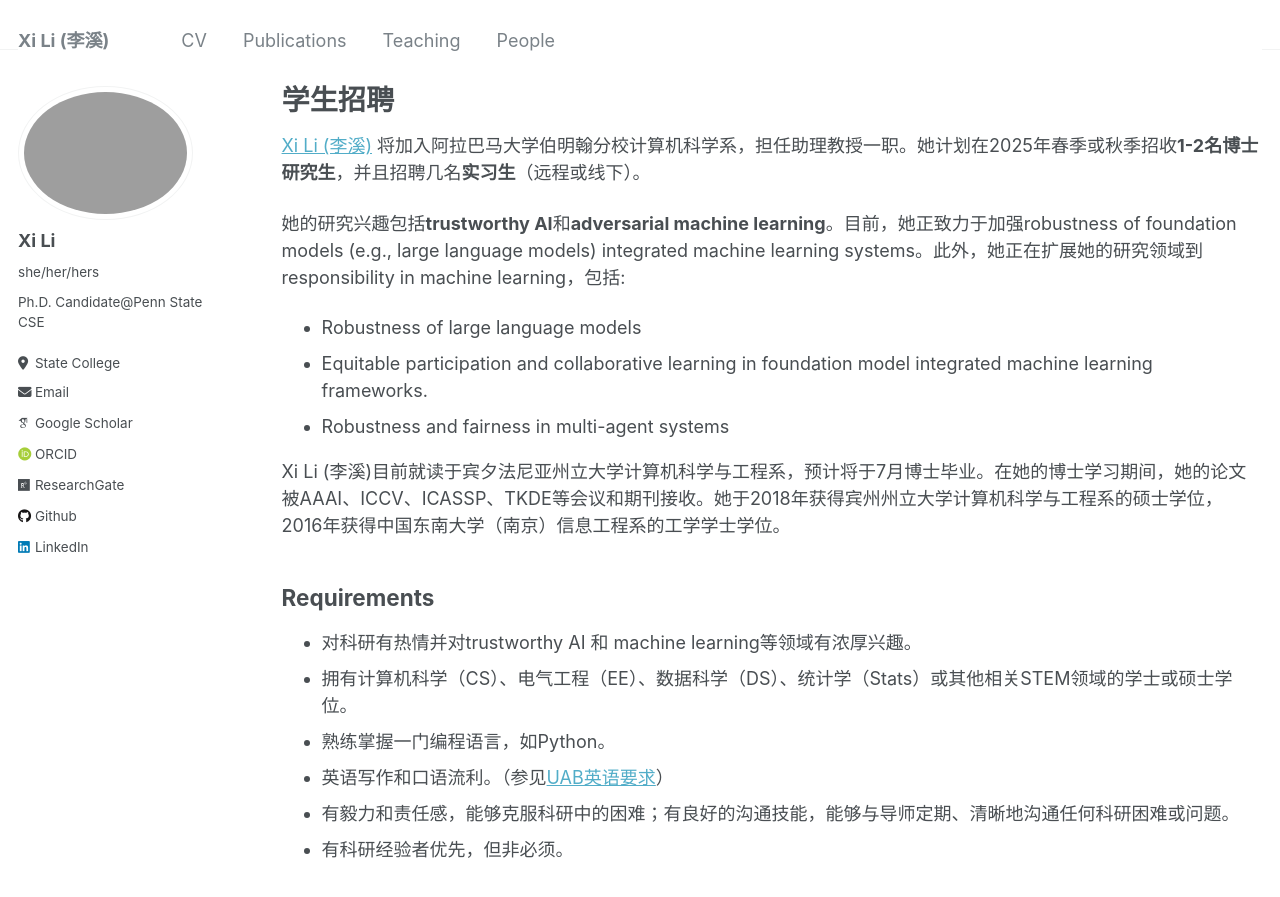
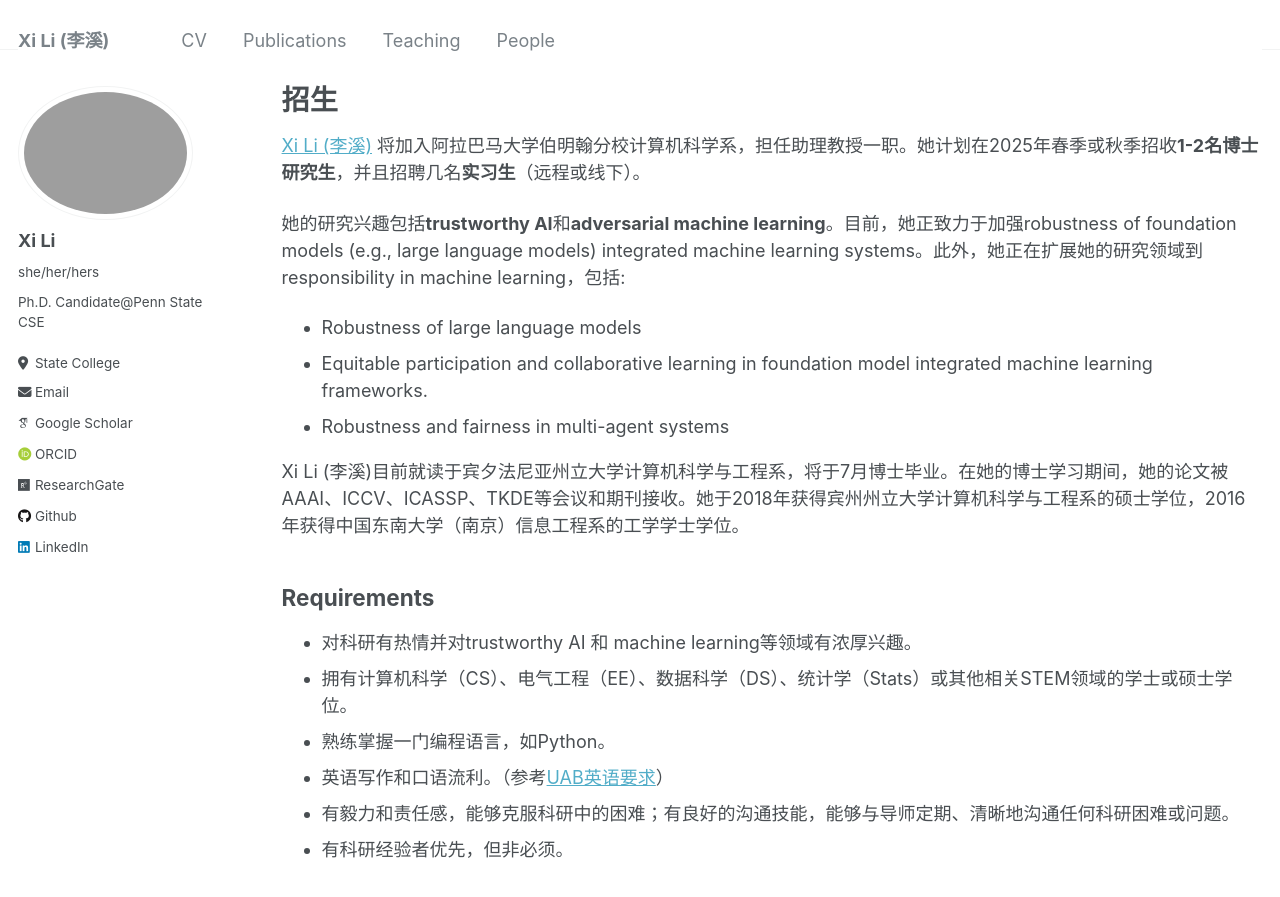
Before and after one commit to lixi1994/lx1994.github.io, a Jekyll site: the page built from _people/recruitment_cn.md, in a window 1280 px wide and 900 px high. Shown: the top 897 px of the window. Built offline with Jekyll 4.4.1, drawn with Linux system fonts in a browser that asks for light colours; some web fonts are replaced.

Commit message:
update recruitment

```diff
--- a/_people/recruitment_cn.md
+++ b/_people/recruitment_cn.md
@@ -1,6 +1,6 @@
 ---
 layout: archive  # Or any other layout
-title: 学生招聘  # Optional
+title: 招生  # Optional
 permalink: /people/recruitment_cn/  # Custom permalink
 author_profile: true
 ---
@@ -12,14 +12,14 @@ author_profile: true
 * Equitable participation and collaborative learning in foundation model integrated machine learning frameworks.
 * Robustness and fairness in multi-agent systems
 
-Xi Li (李溪)目前就读于宾夕法尼亚州立大学计算机科学与工程系，预计将于7月博士毕业。在她的博士学习期间，她的论文被AAAI、ICCV、ICASSP、TKDE等会议和期刊接收。她于2018年获得宾州州立大学计算机科学与工程系的硕士学位，2016年获得中国东南大学（南京）信息工程系的工学学士学位。
+Xi Li (李溪)目前就读于宾夕法尼亚州立大学计算机科学与工程系，将于7月博士毕业。在她的博士学习期间，她的论文被AAAI、ICCV、ICASSP、TKDE等会议和期刊接收。她于2018年获得宾州州立大学计算机科学与工程系的硕士学位，2016年获得中国东南大学（南京）信息工程系的工学学士学位。
 
 ## Requirements
 
 * 对科研有热情并对trustworthy AI 和 machine learning等领域有浓厚兴趣。
 * 拥有计算机科学（CS）、电气工程（EE）、数据科学（DS）、统计学（Stats）或其他相关STEM领域的学士或硕士学位。
 * 熟练掌握一门编程语言，如Python。
-* 英语写作和口语流利。（参见[UAB英语要求](https://www.uab.edu/gradadmissions/apply/international-applicants)）
+* 英语写作和口语流利。（参考[UAB英语要求](https://www.uab.edu/gradadmissions/apply/international-applicants)）
 * 有毅力和责任感，能够克服科研中的困难；有良好的沟通技能，能够与导师定期、清晰地沟通任何科研困难或问题。
 * 有科研经验者优先，但非必须。
 
```
